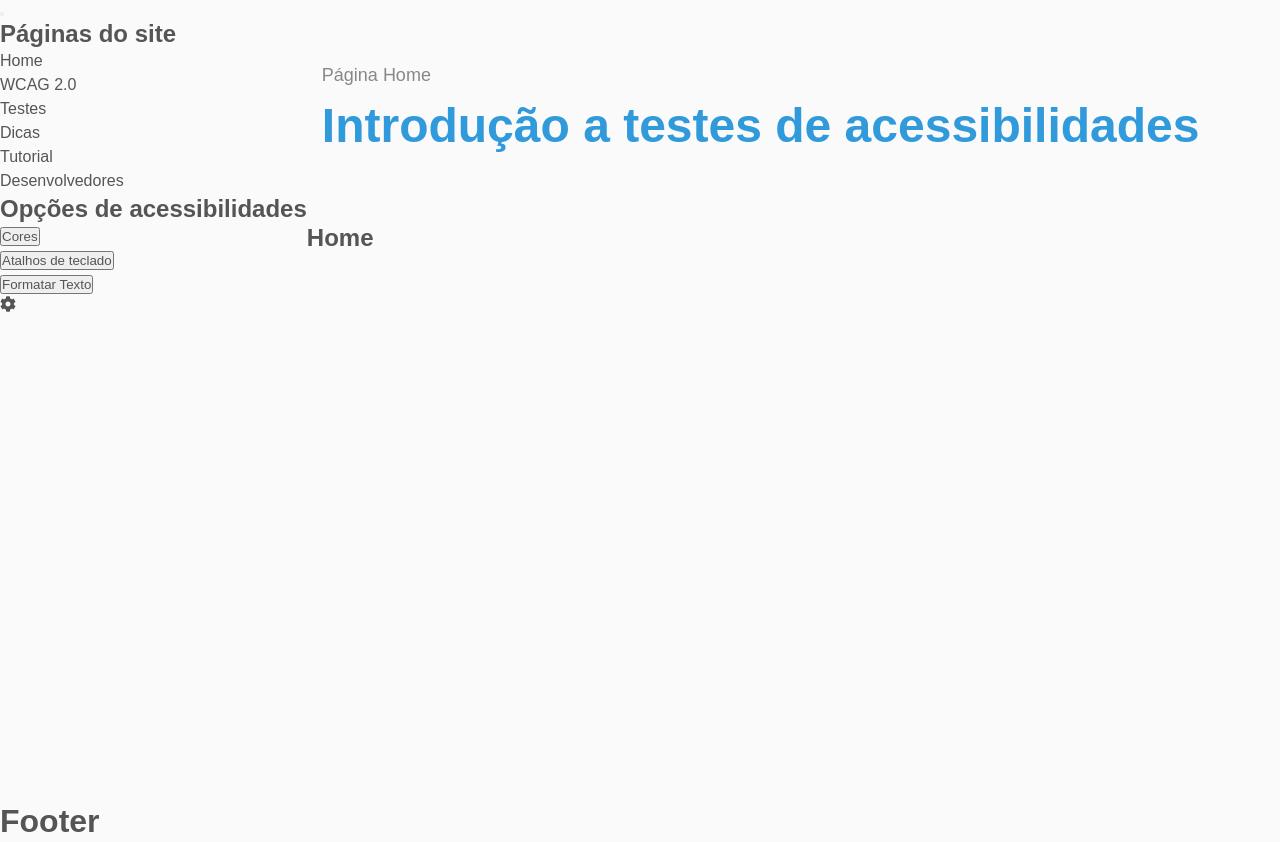
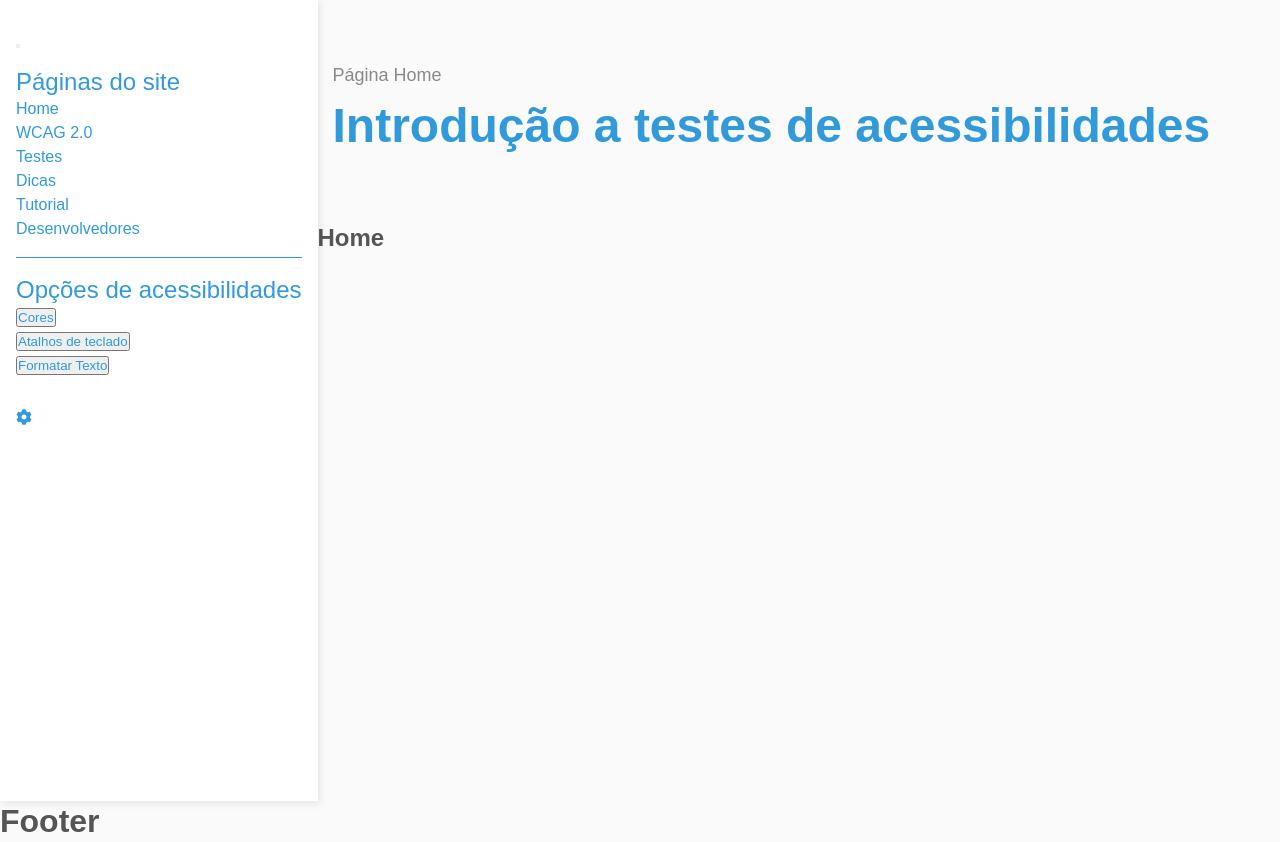
Before and after one commit to Henrique1204/Acessibilidade-SENAI, a React (Create React App) app: page / in a window 1280 px wide. Built offline with nearby package versions, Linux system fonts and the light colour scheme.

Commit message:
Adicionar estilo geral do MenuLateral

```diff
--- a/src/Componentes/MenuLateral/MenuLateral.js
+++ b/src/Componentes/MenuLateral/MenuLateral.js
@@ -7,6 +7,7 @@ import Icone from '../Util/Icone';
 const MenuLateral = () => {
     return (
         <aside className={estilos.MenuLateral}>
+            <div className={estilos.conteudo}>
                 <button>
                     <span></span>
                     <span></span>
@@ -18,12 +19,15 @@ const MenuLateral = () => {
                     <Navegacao />
                 </div>
 
-            <div>
+                <div className={estilos.acessibilidade}>
                     <h1>Opções de acessibilidades</h1>
                     <OpcoesAcessibilidade />
                 </div>
 
+                <div className={estilos.icone}>
                     <Icone nome="cog" />
+                </div>
+            </div>
         </aside>
     );
 };
--- a/src/Componentes/MenuLateral/MenuLateral.module.css
+++ b/src/Componentes/MenuLateral/MenuLateral.module.css
@@ -0,0 +1,20 @@
+.MenuLateral {
+    padding: 1rem;
+    color: var(--corPrincipal);
+    background-color: #FFF;
+    box-shadow: 2px 2px 8px rgba(34, 34, 34, 0.1);
+    position: relative;
+}
+
+.MenuLateral h1, h2 {
+    font-size: 1.5rem;
+    font-weight: normal;
+}
+
+.MenuLateral div {
+    padding: 1rem 0;
+}
+
+.MenuLateral .acessibilidade {
+    border-top: 1px solid;
+}
```
Lines whose indentation alone changed are shown as unchanged.
